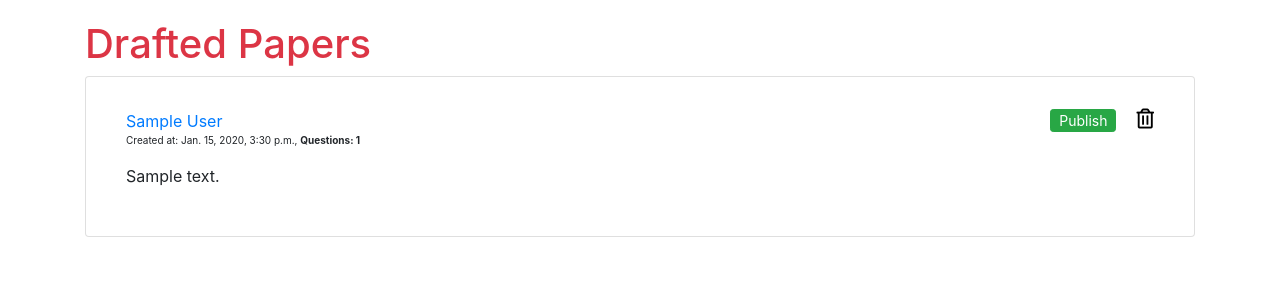
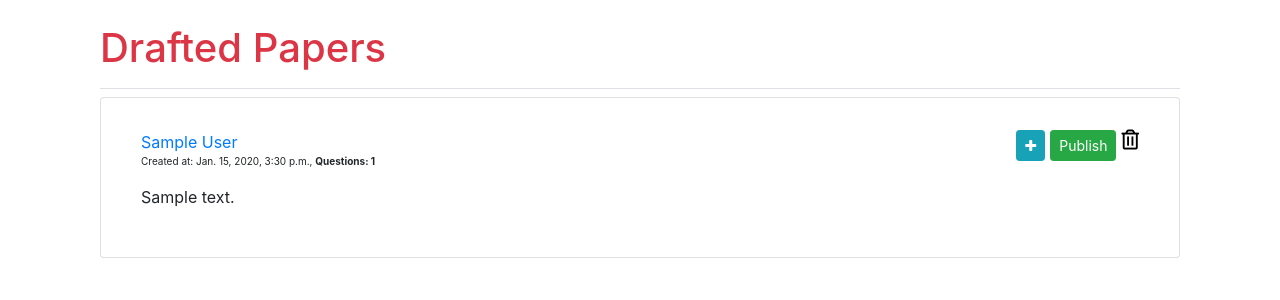
Before and after one commit to vgskhagesh/MCQ, a Django app: template teacher_app/templates/paper_list.html in a window 1280 px wide. Shown: the part 56-356 px from the top of the page. Run offline with Django 3.2, Linux system fonts and the light colour scheme; the template is opened without the code that fills it: values that come from a table or form of the project are taken from there, others are empty; tables that the repository leaves empty hold one stand-in row (values such as "Sample post"); some libraries are stand-ins or nearby versions.

Commit message:
paper list styling

```diff
--- a/teacher_app/templates/paper_list.html
+++ b/teacher_app/templates/paper_list.html
@@ -2,12 +2,15 @@
 {% load bootstrap4 %}
 
 {% block base_block %}
-    <div style="margin-top:20px">
+    <div class="container" style="margin-top:20px">
 
-    <h1 class="text-danger">Drafted Papers</h1>
-    {% if not paper_list.count %}
-        <div class="card-body text-center">No Papers Created Yet.</div>
-    {% endif %}
+    <div class="pb-2 mt-4 mb-2 border-bottom ">
+      <h1 class="text-danger">Drafted Papers</h1>
+      {% if not paper_list.count %}
+          <div class="card-body text-center">No Papers Created Yet.</div>
+      {% endif %}
+    </div>
+
 
 
     <ul class="list-group">
@@ -22,11 +25,13 @@
             {% endif %}
             </div>
             <div class="container float-right col-sm-2">
-                <a href="#" type="button" class="far fa-trash-alt float-right" style="font-size:20px;color:black;margin-left:20px"></a>
+                <a href="#" type="button" class="far fa-trash-alt float-right" style="font-size:20px;color:black;margin-left:5px"></a>
                 {% if paper.question.count %}
-                    <a href="{% url 'teacher_app:published_paper_list_approve' id=paper.id %}" type="button" class="btn btn-success btn-sm py-0 float-right" style="text-align:right">Publish</a>
+                    <a href="{% url 'teacher_app:published_paper_list_approve' id=paper.id %}" type="button" class="btn btn-success btn-sm float-right" style="margin-left:5px">Publish</a>
+                    <a href="{% url 'teacher_app:question_form' slug=paper.slug %}" class="btn btn-info btn-sm float-right"><i class="fa fa-plus"></i></a>
                 {% else %}
-                    <a href="#" type="button" class="btn btn-success btn-sm py-0 float-right" style="text-align:right" data-toggle="tooltip" data-placement="top" title="Add Questions to Publish">Publish</a>
+                    <a href="#" type="button" class="btn btn-success btn-sm float-right" style="margin-left:5px" data-toggle="tooltip" data-placement="top" title="Add Questions to Publish">Publish</a>
+                    <a href="{% url 'teacher_app:question_form' slug=paper.slug %}" class="btn btn-info btn-sm float-right"><i class="fa fa-plus"></i></a>
                 {% endif %}
             </div>
         </div>
--- a/teacher_app/templates/teacher_base.html
+++ b/teacher_app/templates/teacher_base.html
@@ -9,6 +9,7 @@
     <script src="https://cdnjs.cloudflare.com/ajax/libs/popper.js/1.16.0/umd/popper.min.js"></script>
     <script src="https://maxcdn.bootstrapcdn.com/bootstrap/4.5.2/js/bootstrap.min.js"></script>
     <link rel="stylesheet" href="https://use.fontawesome.com/releases/v5.7.0/css/all.css" integrity="sha384-lZN37f5QGtY3VHgisS14W3ExzMWZxybE1SJSEsQp9S+oqd12jhcu+A56Ebc1zFSJ" crossorigin="anonymous">
+    <link rel="stylesheet" href="https://cdnjs.cloudflare.com/ajax/libs/font-awesome/4.7.0/css/font-awesome.min.css">
 
     <title>Teacher</title>
 </head>
```
Also changed, not shown: teacher_app/templates/question_form.html (+55 -8 lines), student_app/migrations/0001_initial.py, teacher_app/migrations/0001_initial.py, teacher_app/migrations/0002_auto_20200829_2107.py (deleted), teacher_app/migrations/0003_auto_20200830_1535.py (deleted), teacher_app/migrations/0004_auto_20200830_1536.py (deleted), teacher_app/migrations/0005_auto_20200830_1537.py (deleted), teacher_app/migrations/0006_auto_20200830_1817.py (deleted), teacher_app/migrations/0007_auto_20200831_1912.py (deleted), teacher_app/migrations/0008_auto_20200831_2130.py (deleted), teacher_app/migrations/0009_auto_20200901_0029.py (deleted), teacher_app/migrations/0010_auto_20200901_0029.py (deleted), test_app/migrations/0001_initial.py, test_app/migrations/0002_auto_20200831_1912.py (deleted), 2 more files.
